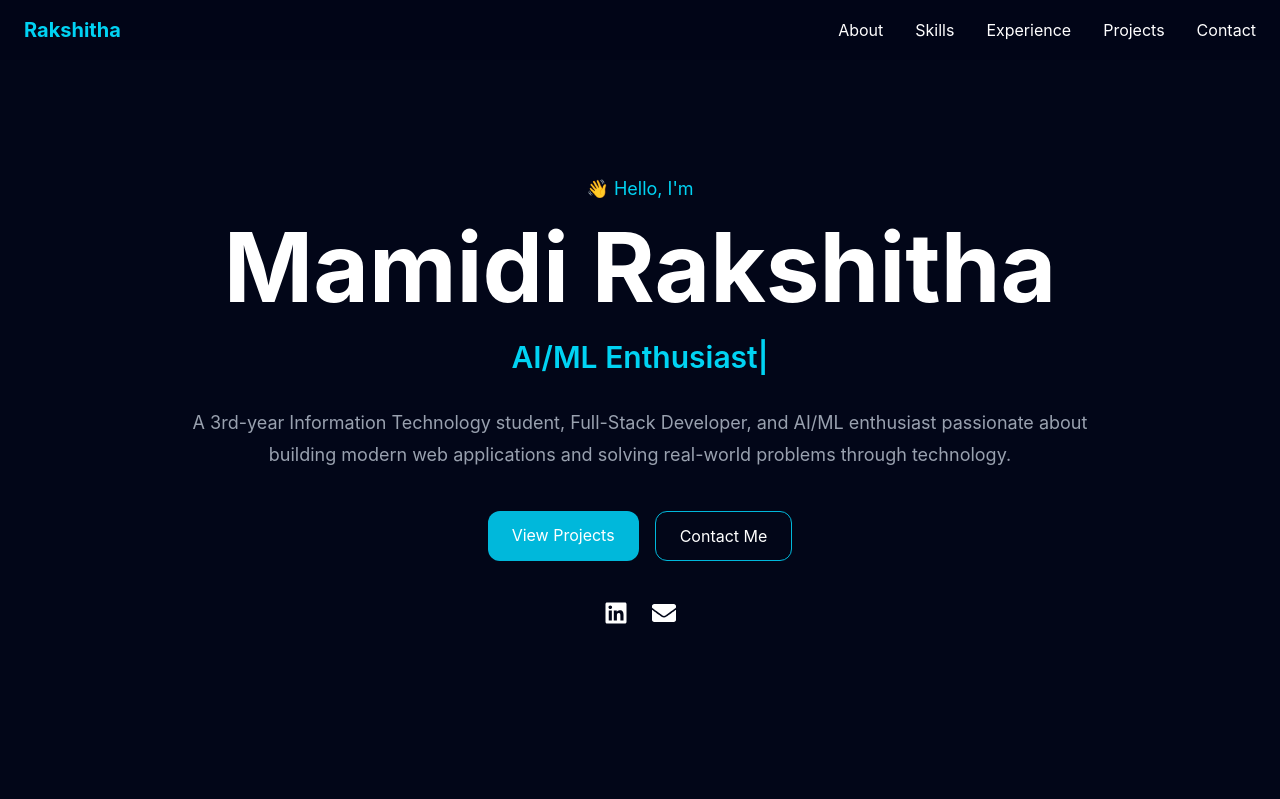
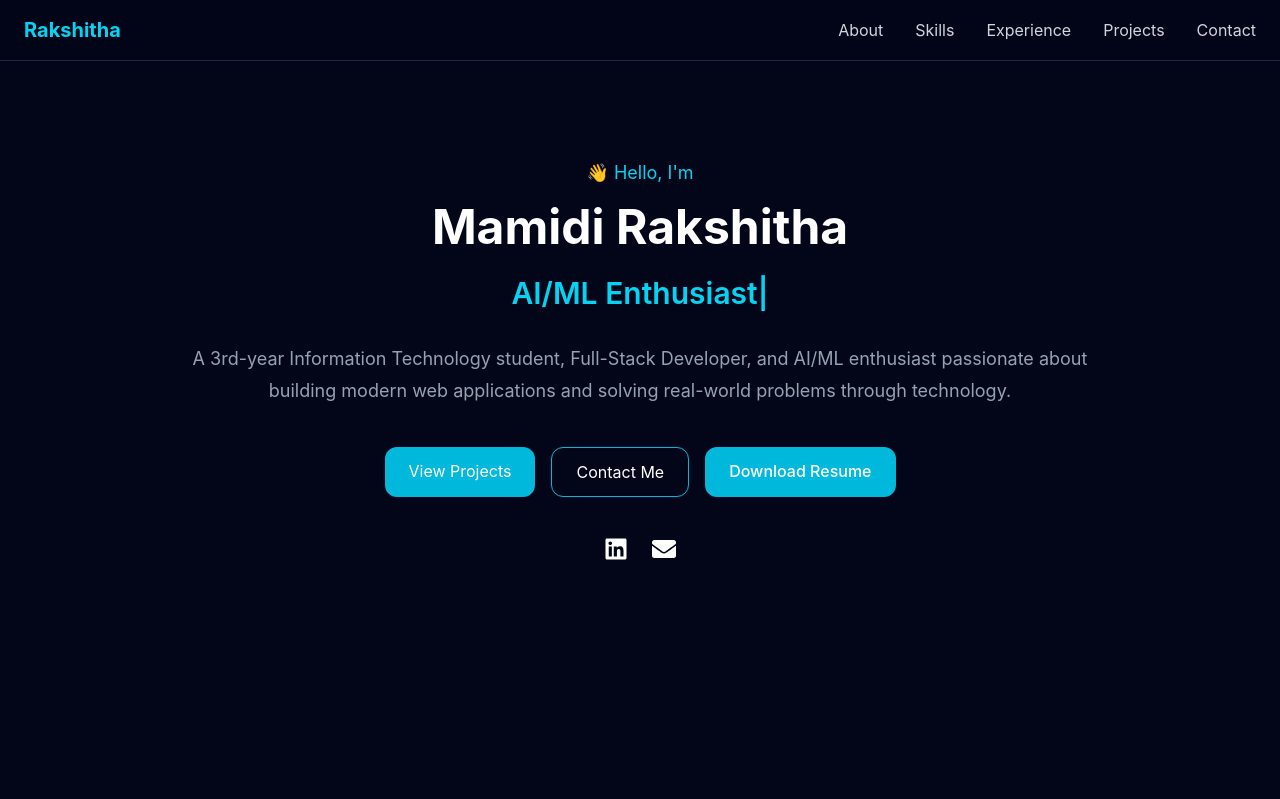
Before and after one commit to rakshitha127/FUTURE_FS_01, a React (Vite) app: page / in a window 1280 px wide. Shown: the top 799 px of the page. Built offline with nearby package versions, Linux system fonts and the light colour scheme.

Commit message:
Update portfolio and add resume

```diff
--- a/index.html
+++ b/index.html
@@ -4,10 +4,10 @@
     <meta charset="UTF-8" />
     <link rel="icon" type="image/svg+xml" href="/favicon.svg" />
     <meta name="viewport" content="width=device-width, initial-scale=1.0" />
-    <title> Rakshitha | Full Stack Developer</title>
-    <meta name="description" content="Full Stack Developer specializing in React, Node.js, and modern web apps. Portfolio showcasing projects and skills." />
-    <meta name="keywords" content="Rakshitha, web developer, react developer, full stack developer, portfolio" />
-    <meta name="author" content="Mamidi Rakshitha" />
+    <title> Mamidi Rakshitha | Full Stack Developer</title>
+    <meta name="description" content="Portfolio of Rakshitha, Full Stack Developer specializing in React, Node.js, and modern web applications." />
+    <meta name="keywords" content="Rakshitha, full stack developer,React Developer, Node.js,portfolio" />
+    <meta name="author" content="Rakshitha" />
   </head>
   <body>
     <div id="root"></div>
--- a/src/App.jsx
+++ b/src/App.jsx
@@ -8,12 +8,13 @@ import Experience from "./components/Experience";
 import Projects from "./components/Projects";
 import Contact from "./components/Contact";
 import Footer from "./components/Footer";
+import { useState, useEffect } from "react";
 
 function App() {
   return (
-    <div className="bg-slate-950 text-white">
+    <div className="min-h-screen bg-slate-950 text-white">
       <Background />
-      <Navbar />
+      <Navbar  />
       <Hero />
       <Stats />
       <About />
--- a/src/components/About.jsx
+++ b/src/components/About.jsx
@@ -8,7 +8,6 @@ export default function About() {
       className="py-24 max-w-6xl mx-auto px-6">
       <SectionTitle title="About Me" />
 
-
       <motion.div
         initial={{ opacity: 0, y: 60 }}
         whileInView={{ opacity: 1, y: 0 }}
@@ -16,29 +15,21 @@ export default function About() {
         viewport={{ once: true }}
         className="bg-slate-900/60 backdrop-blur-lg p-8 rounded-3xl border border-slate-800"
       >
-
         <p className="text-gray-300 text-lg leading-7">
-
-          I'm Mamidi Rakshitha, a 3rd-year Information
-          Technology student with hands-on experience in
-          full-stack development. I've worked as a Full Stack
-          Java Intern at VR IT Solutions for 6 months, where
-          I gained practical knowledge in web development technologies
-          including HTML, CSS, JavaScript, MongoDB, and MySQL.
-
-
+          I'm Mamidi Rakshitha, a 3rd-year Information Technology student with
+          hands-on experience in full-stack development. I've worked as a Full
+          Stack Java Intern at VR IT Solutions for 6 months, where I gained
+          practical knowledge in web development technologies including HTML,
+          CSS, JavaScript, MongoDB, and MySQL.
 
           <br />
-
-          I enjoy building responsive web applications,
-          exploring modern technologies, and solving
-          real-world problems through software.
-
           <br />
 
+          I enjoy building responsive web applications, exploring modern
+          technologies, and solving real-world problems through software.
         </p>
+      </motion.div>
 
-      </motion.div>
     </section>
   );
 }
--- a/src/components/Background.jsx
+++ b/src/components/Background.jsx
@@ -1,11 +1,42 @@
-export default function Background() {
+export default function Background({ children }) {
   return (
-    <div className="fixed inset-0 -z-10 overflow-hidden">
-      <div className="absolute top-20 left-20 w-72 h-72 bg-cyan-500/20 rounded-full blur-3xl" />
+    <div className="relative bg-slate-950 text-white overflow-hidden">
 
-      <div className="absolute bottom-20 right-20 w-96 h-96 bg-blue-500/20 rounded-full blur-3xl" />
+      {/* glow */}
+      <div className="absolute inset-0 -z-10">
+        <div className="absolute top-[-120px] left-1/2 -translate-x-1/2 w-[600px] h-[600px] bg-cyan-500/20 blur-[140px] rounded-full" />
+      </div>
 
-      <div className="absolute top-1/2 left-1/2 w-72 h-72 bg-purple-500/20 rounded-full blur-3xl" />
+      <div className="absolute inset-0 -z-10">
+        <div className="absolute bottom-[-150px] right-[-120px] w-[500px] h-[500px] bg-blue-500/10 blur-[140px] rounded-full" />
+      </div>
+
+      {/* grid */}
+      <div className="absolute inset-0 -z-10 opacity-[0.07]">
+        <div className="w-full h-full bg-[radial-gradient(circle,_rgba(255,255,255,0.15)_1px,_transparent_1px)] bg-[length:40px_40px]" />
+      </div>
+
+      {/* content */}
+      <div className="relative z-10">
+        {children}
+      </div>
+
     </div>
   );
 }
+function App() {
+  return (
+    <div className="bg-slate-950 text-white">
+      <Background />
+      <Navbar  />
+      <Hero />
+      <Stats />
+      <About />
+      <Skills />
+      <Experience />
+      <Projects />
+      <Contact />
+      <Footer />
+    </div>
+  );
+}
--- a/src/components/Contact.jsx
+++ b/src/components/Contact.jsx
@@ -60,7 +60,7 @@ export default function Contact() {
 
         <form
           onSubmit={handleSubmit}
-          className="space-y-5 bg-slate-900/60 border border-slate-800 p-8 rounded-2xl shadow-lg"
+          className="space-y-5 bg-slate-900/60 border border-gray-300 dark:border-slate-800 p-8 rounded-2xl shadow-lg"
         >
 
           <input
@@ -68,7 +68,7 @@ export default function Contact() {
             placeholder="Your Name"
             value={name}
             onChange={(e) => setName(e.target.value)}
-            className="w-full px-4 py-3 rounded-lg bg-slate-950 border border-slate-800 focus:outline-none focus:border-blue-500"
+            className="w-full px-4 py-3 rounded-lg bg-white dark:bg-slate-950 border border-slate-800 focus:outline-none focus:border-blue-500"
           />
 
           <input
@@ -76,7 +76,7 @@ export default function Contact() {
             placeholder="Your Email"
             value={email}
             onChange={(e) => setEmail(e.target.value)}
-            className="w-full px-4 py-3 rounded-lg bg-slate-950 border border-slate-800 focus:outline-none focus:border-blue-500"
+            className="w-full px-4 py-3 rounded-lg bg-white dark:bg-slate-950 border border-slate-800 focus:outline-none focus:border-blue-500"
           />
 
           <textarea
@@ -84,7 +84,7 @@ export default function Contact() {
             rows="5"
             value={message}
             onChange={(e) => setMessage(e.target.value)}
-            className="w-full px-4 py-3 rounded-lg bg-slate-950 border border-slate-800 focus:outline-none focus:border-blue-500 resize-none"
+            className="w-full px-4 py-3 rounded-lg bg-white dark:bg-slate-950 border border-slate-800 focus:outline-none focus:border-blue-500 resize-none"
           />
           {status && (
               <p className="text-green-400">
--- a/src/components/Footer.jsx
+++ b/src/components/Footer.jsx
@@ -1,6 +1,6 @@
 export default function Footer() {
   return (
-    <footer className="py-8 text-center text-gray-500 border-t border-slate-800">
+    <footer className="py-8 text-center text-gray-500 border-t border-gray-300 dark:border-slate-800 mt-20">
       © {new Date().getFullYear()} Mamidi Rakshitha.
       All Rights Reserved.
     </footer>
--- a/src/components/Hero.jsx
+++ b/src/components/Hero.jsx
@@ -4,7 +4,7 @@ import { FaLinkedin, FaEnvelope } from "react-icons/fa";
 
 export default function Hero() {
   return (
-    <section className="min-h-screen flex items-center justify-center px-6">
+    <section className="min-h-[90vh] flex items-center justify-center px-6">
 
       <motion.div
         initial={{ opacity: 0, y: 60 }}
@@ -17,7 +17,7 @@ export default function Hero() {
           👋 Hello, I'm
         </p>
 
-        <h1 className="text-6xl md:text-8xl font-bold mb-6">
+        <h1 className="text-3xl md:text-5xl font-bold text-white mb-6">
           Mamidi Rakshitha
         </h1>
 
@@ -63,6 +63,14 @@ export default function Hero() {
             Contact Me
           </a>
 
+          <a
+           href="/Rakshitha_Resume.pdf"
+           download
+           className="px-6 py-3 bg-cyan-500 rounded-xl font-medium hover:bg-cyan-600 transition"
+           >
+          Download Resume
+          </a>
+
         </div>
 
         <div className="flex justify-center gap-6 mt-10 text-2xl">
@@ -76,6 +84,8 @@ export default function Hero() {
             <FaLinkedin />
           </a>
 
+
+
           <a
             href="mailto:rakshithaa1211@gmail.com"
             className="hover:text-cyan-400"
@@ -83,6 +93,8 @@ export default function Hero() {
             <FaEnvelope />
           </a>
 
+
+
         </div>
 
       </motion.div>
--- a/src/components/Navbar.jsx
+++ b/src/components/Navbar.jsx
@@ -1,35 +1,27 @@
 import { useState } from "react";
 import { FaBars, FaTimes } from "react-icons/fa";
-
-
 
 export default function Navbar() {
   const [open, setOpen] = useState(false);
 
-  const links = [
-    "About",
-    "Skills",
-    "Experience",
-    "Projects",
-    "Contact",
-  ];
-
-
+  const links = ["About", "Skills", "Experience", "Projects", "Contact"];
 
   return (
-    <nav className="fixed top-0 left-0 w-full z-50 bg-slate-950/80 backdrop-blur-md">
+    <nav className="fixed top-0 left-0 w-full z-50 bg-slate-950/80 backdrop-blur-md border-b border-slate-800">
+
       <div className="max-w-7xl mx-auto px-6 py-4 flex justify-between items-center">
 
         <h1 className="text-xl font-bold text-cyan-400">
           Rakshitha
         </h1>
 
-        <ul className="hidden md:flex gap-8">
+        {/* Desktop */}
+        <ul className="hidden md:flex gap-8 text-gray-300">
           {links.map((link) => (
             <li key={link}>
               <a
                 href={`#${link.toLowerCase()}`}
-                className="hover:text-cyan-400"
+                className="hover:text-cyan-400 transition"
               >
                 {link}
               </a>
@@ -37,13 +29,35 @@ export default function Navbar() {
           ))}
         </ul>
 
+        {/* Mobile button */}
         <button
           onClick={() => setOpen(!open)}
-          className="md:hidden"
+          className="md:hidden text-gray-300"
         >
           {open ? <FaTimes /> : <FaBars />}
         </button>
+
       </div>
+
+      {/* Mobile menu */}
+      {open && (
+        <div className="md:hidden px-6 pb-4 bg-slate-950 border-t border-slate-800">
+          <ul className="flex flex-col gap-4 text-gray-300">
+            {links.map((link) => (
+              <li key={link}>
+                <a
+                  href={`#${link.toLowerCase()}`}
+                  onClick={() => setOpen(false)}
+                  className="hover:text-cyan-400"
+                >
+                  {link}
+                </a>
+              </li>
+            ))}
+          </ul>
+        </div>
+      )}
+
     </nav>
   );
 }
--- a/src/components/Projects.jsx
+++ b/src/components/Projects.jsx
@@ -2,10 +2,16 @@ import { motion } from "framer-motion";
 import SectionTitle from "./SectionTitle";
 
 const projects = [
-  {
-    title: "Explore • Capture • Connect",
+    {
+    title: "Personal Portfolio Website",
     description:
-      "A Full Stack travel platform providing information about destinations across India.",
+      "A responsive portfolio website built using React, Tailwind CSS, Vercel, and Resend API with a functional contact form.",
+    tech: ["React", "Tailwind CSS", "Vercel", "Resend"],
+  },
+   {
+    title: "Client Lead Management System (Mini CRM)",
+    description:
+      "A lead management application for tracking clients, managing interactions, and organizing sales leads efficiently.",
     tech: ["React", "Node.js", "MySQL"],
   },
   {
@@ -32,7 +38,7 @@ export default function Projects() {
               whileInView={{ opacity: 1, y: 0 }}
               transition={{ delay: index * 0.2 }}
               viewport={{ once: true }}
-              className="bg-slate-900 p-6 rounded-2xl border border-slate-800 hover:border-cyan-400 transition"
+              className="bg-gray-100 dark:bg-slate-900 p-6 rounded-2xl border border-slate-800 hover:border-cyan-400 transition"
             >
               <h3 className="text-xl font-bold text-cyan-400">
                 {project.title}
@@ -46,7 +52,7 @@ export default function Projects() {
                 {project.tech.map((tech) => (
                   <span
                     key={tech}
-                    className="bg-slate-800 px-3 py-1 rounded-full text-sm"
+                    className="border-gray-300 dark:border-slate-800 px-3 py-1 rounded-full text-sm"
                   >
                     {tech}
                   </span>
```
Also changed, not shown: src/components/Experience.jsx (+32 -4 lines), 2 other files (tests, documents, lock files or other folders).
